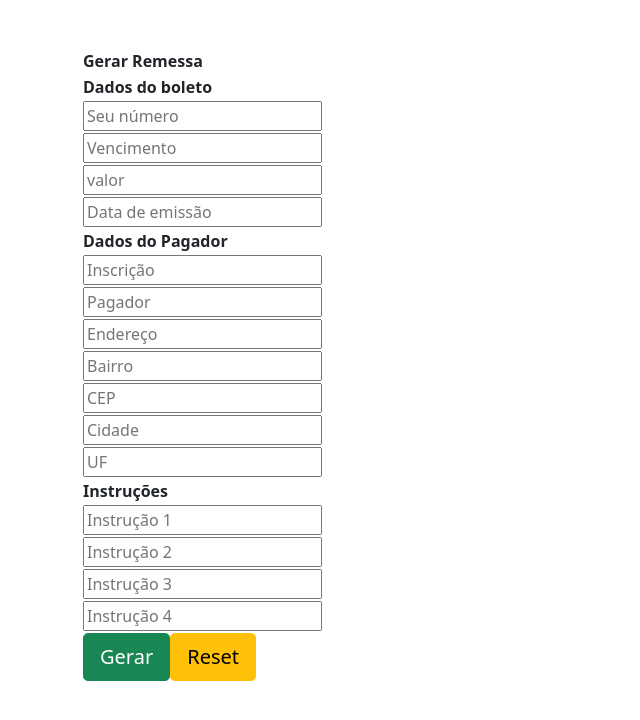
After one commit to yurialec/boleto-sicoob, a PHP site: page /remessa.php in a window 1280 px wide. The commit adds this page. Shown: the top 720 px of the page, without its empty margins (0-640 px from the left). Run offline with PHP 8.4, Linux system fonts and the light colour scheme; lists and menus that the app fills with data are empty.

Commit message:
first commit

```diff
--- /dev/null
+++ b/remessa.php
@@ -0,0 +1,116 @@
+<!DOCTYPE html>
+<html lang="pt-br">
+
+<head>
+	<meta charset="UTF-8">
+	<meta http-equiv="X-UA-Compatible" content="IE=edge">
+	<meta name="viewport" content="width=device-width, initial-scale=1.0">
+	<title>Gerar remessa</title>
+	<link rel="stylesheet" href="css\style.css">
+	<link href="https://cdn.jsdelivr.net/npm/bootstrap@5.0.0-beta1/dist/css/bootstrap.min.css" rel="stylesheet" integrity="sha384-giJF6kkoqNQ00vy+HMDP7azOuL0xtbfIcaT9wjKHr8RbDVddVHyTfAAsrekwKmP1" crossorigin="anonymous">
+	<script src="js/jquery-3.5.1.min.js"></script>
+	<script src="js/jquery.mask.min.js"></script>
+	<script type="text/javascript">
+		$(document).ready(function() {
+			$('#data_vencimento').mask('00/00/0000');
+			$('#data_emissao').mask('00/00/0000');
+			$('#valor').mask("#.##0,00", {
+				reverse: true
+			});
+			$('#numero_inscricao').mask('00.000.000/0000-00');
+			$('#cep_pagador').mask('00000-000');
+		})
+	</script>
+</head>
+
+<body>
+	<div class="container mt-5">
+		<table>
+			<tr>
+				<th>Gerar Remessa</th>
+			</tr>
+
+			<form class="offset-md-3 col-md-6" action="vendor/quilhasoft/opencnabphp/samples/ExemploRemessaSICOOB.php" method="POST">
+
+
+				<tr>
+					<th>Dados do boleto</th>
+				</tr>
+
+
+				<tr>
+					<th><input type="text" name="seu_numero" id="seu_numero" placeholder="Seu número"></th>
+				</tr>
+
+				<tr>
+					<th><input type="text" name="data_vencimento" id="data_vencimento" placeholder="Vencimento"></th>
+				</tr>
+
+				<tr>
+					<th><input type="text" name="valor" id="valor" placeholder="valor"></th>
+				</tr>
+
+				<tr>
+					<th><input type="text" name="data_emissao" id="data_emissao" placeholder="Data de emissão"></th>
+				</tr>
+
+
+				<tr>
+					<th>Dados do Pagador</th>
+				</tr>
+
+				<tr>
+					<th><input type="text" name="numero_inscricao" id="numero_inscricao" placeholder="Inscrição"></th>
+				</tr>
+
+				<tr>
+					<th><input type="text" name="nome_pagador" id="nome_pagador" placeholder="Pagador"></th>
+				</tr>
+
+				<tr>
+					<th><input type="text" name="endereco_pagador" id="endereco_pagador" placeholder="Endereço"></th>
+				</tr>
+
+				<tr>
+					<th><input type="text" name="bairro_pagador" id="bairro_pagador" placeholder="Bairro"></th>
+				</tr>
+
+				<tr>
+					<th><input type="text" name="cep_pagador" id="cep_pagador" placeholder="CEP"></th>
+				</tr>
+
+				<tr>
+					<th><input type="text" name="cidade_pagador" id="cidade_pagador" placeholder="Cidade"></th>
+				</tr>
+
+				<tr>
+					<th><input type="text" name="uf_pagador" id="uf_pagador" placeholder="UF"></th>
+				</tr>
+
+				<tr>
+					<th>Instruções</th>
+				</tr>
+
+				<tr>
+					<th><input type="text" name="mensagem_sc_1" id="mensagem_sc_1" placeholder="Instrução 1"></th>
+				</tr>
+				<tr>
+					<th><input type="text" name="mensagem_sc_2" id="mensagem_sc_2" placeholder="Instrução 2"></th>
+				</tr>
+				<tr>
+					<th><input type="text" name="mensagem_sc_3" id="mensagem_sc_3" placeholder="Instrução 3"></th>
+				</tr>
+				<tr>
+					<th><input type="text" name="mensagem_sc_4" id="mensagem_sc_4" placeholder="Instrução 4"></th>
+				</tr>
+
+				<tr>
+					<th><button type="submit" class="btn btn-success btn-lg btn-block">Gerar</button><button type="reset" class="btn btn-warning btn-lg btn-block">Reset</button></th>
+				</tr>
+
+			</form>
+		</table>
+	</div>
+</body>
+
+</html>
--- a/remessa/07641326.txt
+++ /dev/null
@@ -1,5 +0,0 @@
-01REMESSA01COBRANCA       076413656261000152                               756SICOOB        20210326        0000001                                                                                                                                                                                                                                                                                 2.00000001
-1AAA            AAA                            212001296      20210326 N B        00000000000000            0138295049691004210000000000200         AN260321000000000000000002603210000000000000000000000000000000000000001000003829504969JOAO GALINO                             R. JORGIOR DE ARMANI, 172               00000000000 8608331000000                                                       000002
-1AAA            AAA                            212001393      20210326 N B        00000000000000            0138295049691104210000000000300         AN260321000000000000000002603210000000000000000000000000000000000000001000003829504969MARIA SILVA                             R. JORGIOR DE ARMANI, 145               00000000000 8608331000000                                                       000003
-1AAA            AAA                            212001490      20210326 N B        00000000000000            0152200001971204210000000000400         AN260321000000000000000002603210000000000000000000000000000000000000002020105220000197ZE ABREU                                R. JORGIOR DE ARMANI, 167               00000000000 8608331000000                                                       000004
-9174807641                                                                                                                                                                                                                                                                                                                                                                                                000005
--- /dev/null
+++ b/remessa/07641330.txt
@@ -0,0 +1,5 @@
+01REMESSA01COBRANCA       0764103656261000152                               756SICOOB        20210330        0000005                                                                                                                                                                                                                                                                                 2.00000001
+1AAA            AAA                            212001296      20210330 N B        00000000000000            0138295049691004210000000000200         AN300321000000000000000003003210000000000000000000000000000000000000001000003829504969JOAO GALINO                             R. JORGIOR DE ARMANI, 172               00000000000 8608331000000                                                       000002
+1AAA            AAA                            212001393      20210330 N B        00000000000000            0138295049691104210000000000300         AN300321000000000000000003003210000000000000000000000000000000000000001000003829504969MARIA SILVA                             R. JORGIOR DE ARMANI, 145               00000000000 8608331000000                                                       000003
+1AAA            AAA                            212001490      20210330 N B        00000000000000            0152200001971204210000000000400         AN300321000000000000000003003210000000000000000000000000000000000000002020105220000197ZE ABREU                                R. JORGIOR DE ARMANI, 167               00000000000 8608331000000                                                       000004
+9174807641                                                                                                                                                                                                                                                                                                                                                                                                000005
--- a/remessa/remessa.php
+++ b/remessa/remessa.php
@@ -7,7 +7,7 @@
 
 Class RemessaSicredi{
 	// 14 carácter / Cnpj do Cedente
-	private $cnpjCedente  = '3656261000152';
+	private $cnpjCedente  = '03656261000152';
 	// 04 carácter / Agência do Cedente
 	private $agCedente    = '4364';
 	// 05 carácter / Codigo do Cedente
```
Also changed, not shown: composer.json (+8 -1 lines), index.html (+21 -5 lines), 7 other files.
